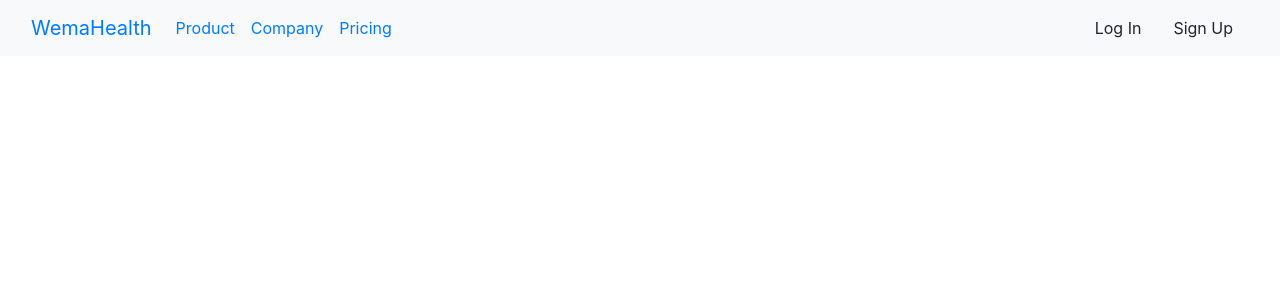
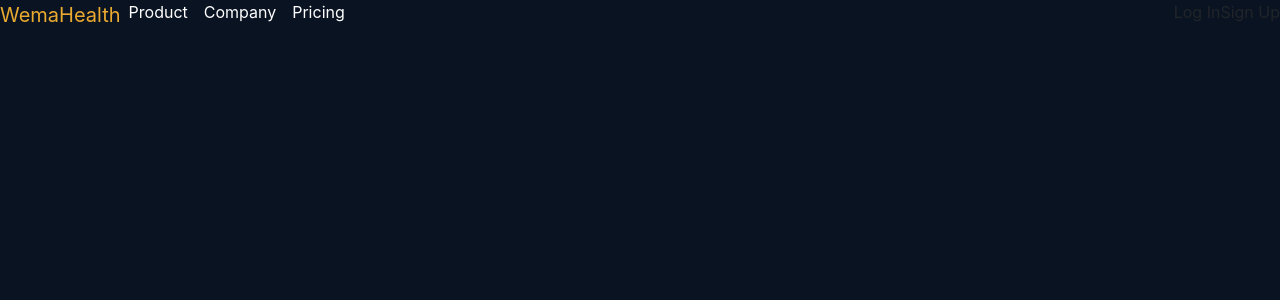
Before and after one commit to Carol254/chatBotApp, an Angular app: page / in a window 1280 px wide. Shown: the top 300 px of the page. Built offline with nearby package versions, Linux system fonts and the light colour scheme.

Commit message:
few changes made

```diff
--- a/src/app/home/home.component.css
+++ b/src/app/home/home.component.css
@@ -0,0 +1,12 @@
+*{
+    background-color:#0a1322;
+    height: 100vh;
+    margin: 0;
+    padding: 0;
+}
+.navbar-brand{
+    color: #eaaa30;
+}
+.nav-link{
+    color: #fff;
+}
```
